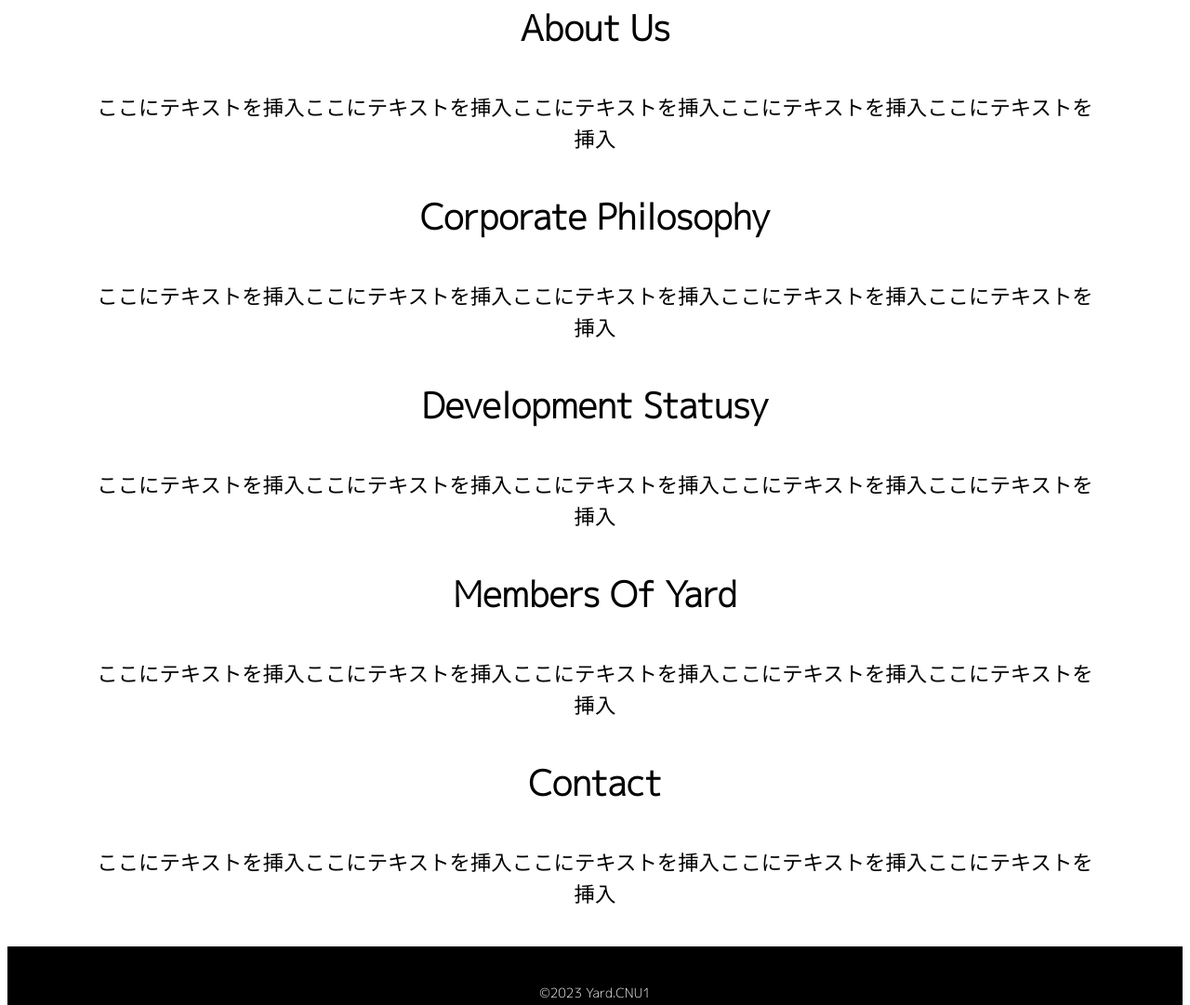
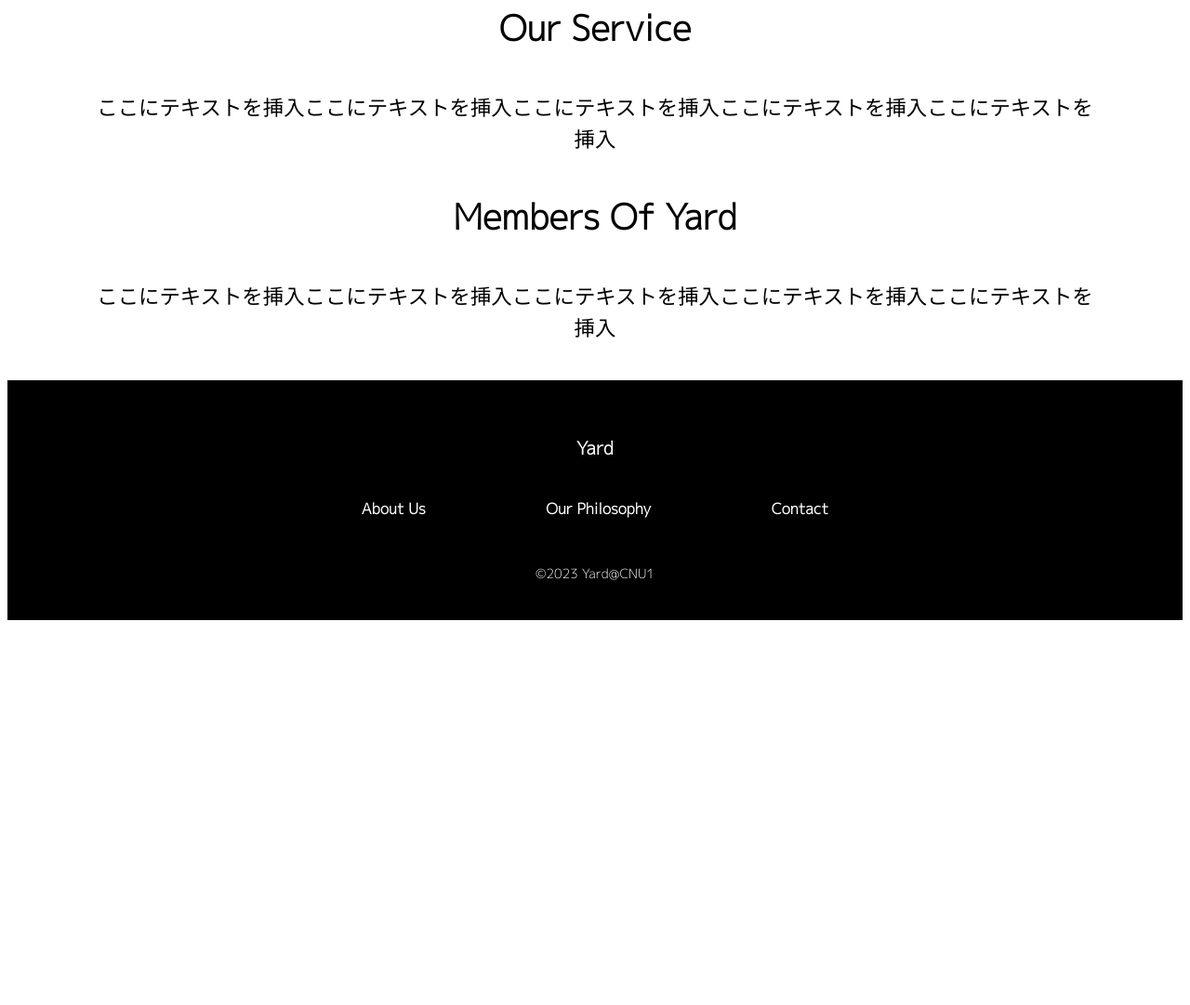
Before and after one commit to ph-ak/Yard, a plain HTML site: page index.html in a window 1280 px wide. Shown: the part 658-1739 px from the top of the page at 93% size. After the commit the page ends 1333 px from the top, so only its background shows below. Drawn offline with Linux system fonts and the light colour scheme.

Commit message:
Update index.html

```diff
--- a/index.html
+++ b/index.html
@@ -14,37 +14,25 @@
     <div class="head wrapper">
        <div class="head-t"><h1><a href="index.html">Yard</a></h1></div>
         <div class="head-c-all"><div class="head-c">
-           <a href="#about">About Us</a>
+           <a href="about-us.html">About Us</a>
         </div>
         <div class="head-c">
-            <a href="#Philosophy"> Corporate Philosophy</a>
+            <a href="our-philosophy.html"> Corporate Philosophy</a>
         </div>
         <div class="head-c">
-            <a href="#Contact">Contact</a>
+            <a href="contact.html">Contact</a>
         </div>
        </div>
     </div>
     <div class="home wrapper">
         <h2 class="home-title">What you want to sell at a fair price</h2>
         <p>ここにテキストを挿入</p>
-        <a class="button" href="#about">More</a>
+        <a class="button" href="#our-service">More</a>
     </div>
     <div class="art-a wrapper">
         <div class="art-c">
             <div class="art-t wrapper">
-            <h3 id="about"> About Us</h3>
-        </div>
-        <p class="art">ここにテキストを挿入ここにテキストを挿入ここにテキストを挿入ここにテキストを挿入ここにテキストを挿入</p>
-    </div>
-        <div class="art-c">
-            <div class="art-t wrapper">
-            <h3 id="Philosophy"> Corporate Philosophy</h3>
-        </div>
-        <p class="art">ここにテキストを挿入ここにテキストを挿入ここにテキストを挿入ここにテキストを挿入ここにテキストを挿入</p>
-    </div>
-        <div class="art-c">
-            <div class="art-t wrapper">
-            <h3> Development Statusy</h3>
+            <h3 id="our-service"> Our Service</h3>
         </div>
         <p class="art">ここにテキストを挿入ここにテキストを挿入ここにテキストを挿入ここにテキストを挿入ここにテキストを挿入</p>
     </div>
@@ -54,16 +42,18 @@
         </div>
         <p class="art">ここにテキストを挿入ここにテキストを挿入ここにテキストを挿入ここにテキストを挿入ここにテキストを挿入</p>
     </div>
-        <div class="art-c">
-            <div class="art-t wrapper">
-            <h3 id="Contact"> Contact</h3>
-        </div>
-        <p class="art">ここにテキストを挿入ここにテキストを挿入ここにテキストを挿入ここにテキストを挿入ここにテキストを挿入</p>
-    </div>
     </div>
     <footer>
+        <div class="f-c wrapper">
+            <h3><a href="index.html">Yard</a></h3>
+            <div class="f-c-j">
+                <h4><a href="about-us.html">About Us</a></h4>
+                <h4><a href="our-philosophy.html">Our Philosophy</a></h4>
+                <h4><a href="contact.html">Contact</a></h4>
+            </div>
+        </div>
         <div class="wrapper">
-            <p>&copy;2023 Yard.CNU1</p>
+            <p>&copy;2023 Yard@CNU1</p>
         </div>
     </footer>
   </body>
@@ -80,18 +70,17 @@
     .home p{font-size: 1.7rem;margin: 10px 0 42px;}
     .home-title{font-size: 5rem;font-family: 'Abril Fatface', serif;}
     .button{font-size: 1.375rem;background-color: black;color: white;border-radius: 5px;padding: 18px 32px;}
-    footer{background: black;text-align: center;padding: 26px 0;}
+    footer{background: black;text-align: center;padding: 26px 0;color: white;}
     footer p{color: white;font-size: 0.875rem;}
     .art-t{font-size: 2rem;text-align: center;}
     .art{font-size: 1.4rem;margin: 40px;text-align: center;}
     .art-c{margin-bottom: 15px;margin-top: 15px;}
+    .f-c{padding: 1% 25%;}
+    .f-c h3{font-size: 1.2rem;}
+    .f-c-j{display: flex;justify-content: space-around;font-size: 1rem;}
     @media (max-width: 1080px){
-      .home-title{font-size: 2.5rem;}
-      .head-c-all{font-size: 0.7rem;margin-top: 17px;}
-      .home p{font-size: 1.3rem;}
       .art-t{font-size: 1.3rem;}
       .art{font-size: 0.95rem;}
-      .home{margin-bottom: 15px;}
     }
   </style>
 </html>
```
